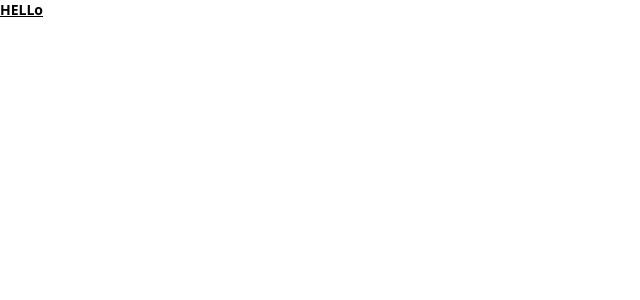
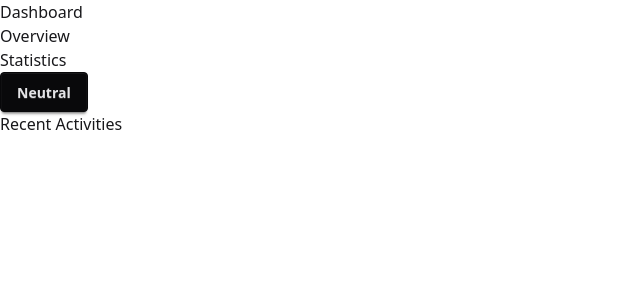
Before and after one commit to Atonbara-Adora/multiplayer-learning, a React (Vite) app: page / in a window 1280 px wide. Shown: the top 300 px of the page, without its empty margins (0-640 px from the left). Built offline with nearby package versions, Linux system fonts and the light colour scheme.

Commit message:
start using daisyui 5.0.0 beta

```diff
--- a/package.json
+++ b/package.json
@@ -20,6 +20,7 @@
     "@types/react": "^19.0.8",
     "@types/react-dom": "^19.0.3",
     "@vitejs/plugin-react": "^4.3.4",
+    "daisyui": "^5.0.0-beta.8",
     "eslint": "^9.19.0",
     "eslint-plugin-react-hooks": "^5.0.0",
     "eslint-plugin-react-refresh": "^0.4.18",
--- a/src/App.tsx
+++ b/src/App.tsx
@@ -1,7 +1,9 @@
+import DashBoard from "./pages/DashBoard"
+
 function App() {
 
   return (
-    <h1 className="underline font-black text-sm"> HELLo</h1>
+    <DashBoard />
   )
 }
 
--- a/src/index.css
+++ b/src/index.css
@@ -1 +1,2 @@
 @import "tailwindcss";
+@plugin "daisyui";
--- /dev/null
+++ b/src/pages/DashBoard.tsx
@@ -0,0 +1,29 @@
+const DashBoard = () => {
+    return (
+        <div>
+            <header>
+                <h1>Dashboard</h1>
+            </header>
+            <main>
+                <section>
+                    <h2>Overview</h2>
+                    {/* Add overview content here */}
+                </section>
+                <section>
+                    <h2>Statistics</h2>
+                    {/* Add statistics content here */}
+                    <button className="btn btn-neutral">Neutral</button>
+                </section>
+                <section>
+                    <h2>Recent Activities</h2>
+                    {/* Add recent activities content here */}
+                </section>
+            </main>
+            <footer>
+                {/* Add footer content here */}
+            </footer>
+        </div>
+    );
+};
+
+export default DashBoard;
```
Also changed, not shown: 1 other file (tests, documents, lock files or other folders).
